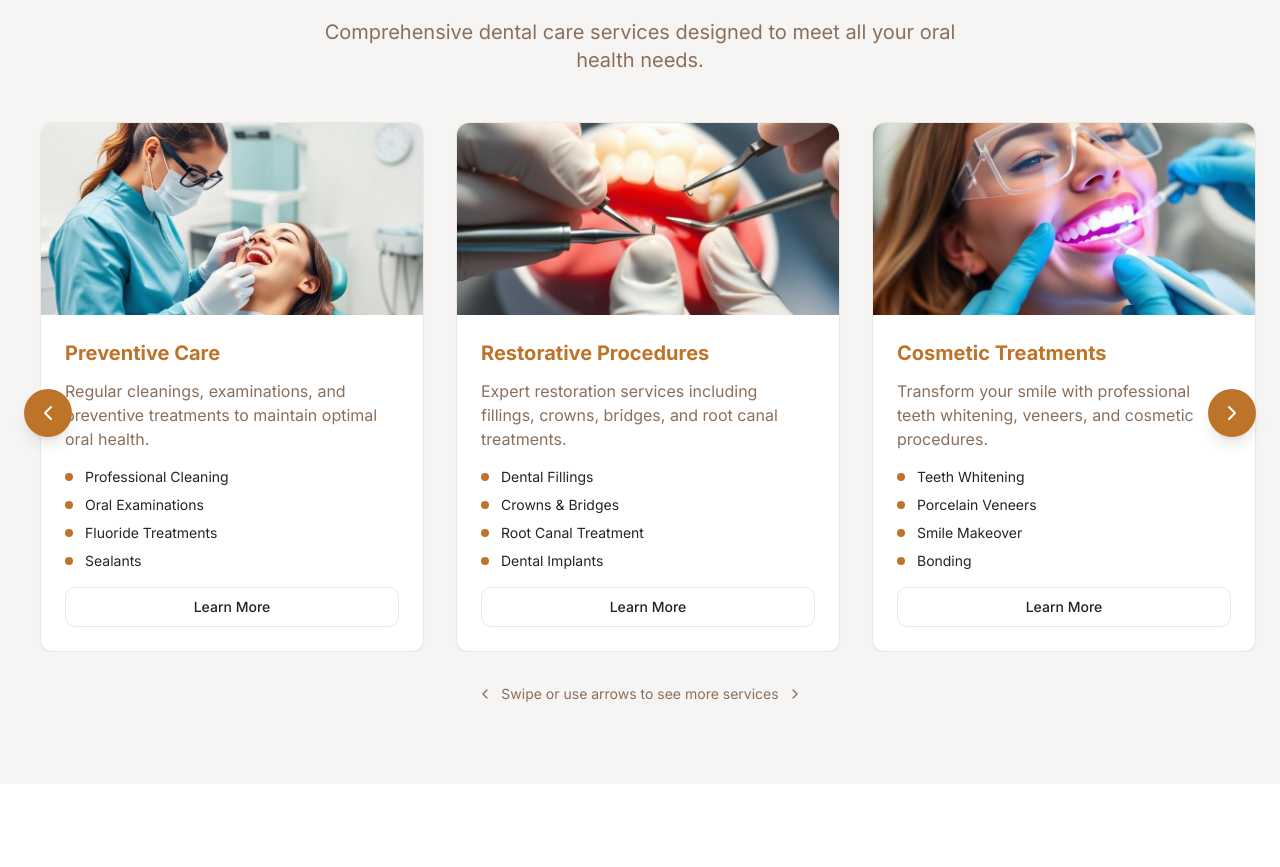
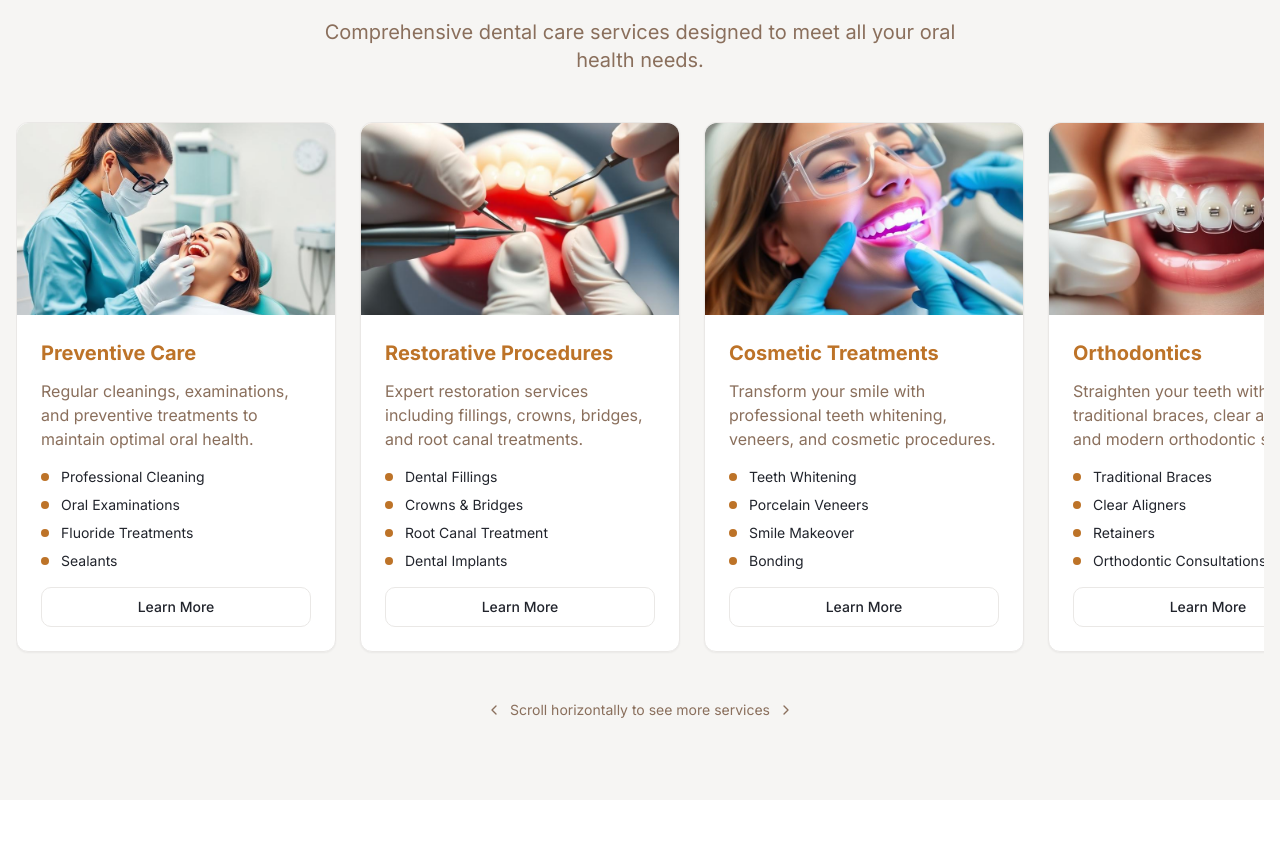
Before and after one commit to AarshKariya/doc-website-2, a React (Vite) app: page / in a window 1280 px wide. Shown: the part 3280-4147 px from the top of the page. Built offline with nearby package versions, Linux system fonts and the light colour scheme.

Commit message:
Fix carousel in services section
The services section is still displaying as a grid instead of an infinite carousel. This commit addresses the issue to ensure the carousel functionality is correctly implemented.

```diff
--- a/src/pages/Index.tsx
+++ b/src/pages/Index.tsx
@@ -66,10 +66,22 @@ const Index = () => {
 
   useEffect(() => {
     if (!emblaApi) return;
+    console.log('Embla carousel initialized');
     onSelect();
     emblaApi.on('select', onSelect);
     emblaApi.on('reInit', onSelect);
   }, [emblaApi, onSelect]);
+
+  useEffect(() => {
+    console.log('Services data:', services.length, 'items');
+  }, []);
+
+  // Force a re-render key
+  const [carouselKey, setCarouselKey] = useState(0);
+  useEffect(() => {
+    const timer = setTimeout(() => setCarouselKey(1), 100);
+    return () => clearTimeout(timer);
+  }, []);
 
   const doctors = [
     {
@@ -398,16 +410,16 @@ const Index = () => {
             </p>
           </div>
 
-          {/* Carousel Container */}
+          {/* Carousel Container - Simple CSS Scroll */}
           <div className="relative">
-            <div className="overflow-hidden" ref={emblaRef}>
-              <div className="flex">
+            <div className="flex overflow-x-auto gap-6 pb-4 snap-x snap-mandatory scrollbar-hide" style={{ scrollbarWidth: 'none', msOverflowStyle: 'none' }}>
+              <style>{`.scrollbar-hide::-webkit-scrollbar { display: none; }`}</style>
               {services.map((service, index) => (
                 <div
                   key={index}
-                    className="flex-[0_0_100%] min-w-0 sm:flex-[0_0_80%] md:flex-[0_0_60%] lg:flex-[0_0_40%] xl:flex-[0_0_33.333%] pl-4"
+                  className="flex-none w-[280px] md:w-[320px] snap-center"
                 >
-                    <Card className="hover-lift scroll-reveal shadow-soft h-full mx-2">
+                  <Card className="hover-lift scroll-reveal shadow-soft h-full">
                     <div className="relative overflow-hidden rounded-t-lg">
                       <img
                         src={service.image}
@@ -435,34 +447,12 @@ const Index = () => {
                 </div>
               ))}
             </div>
-            </div>
-
-            {/* Navigation Arrows */}
-            <button
-              onClick={scrollPrev}
-              className={`absolute left-2 top-1/2 -translate-y-1/2 z-10 w-12 h-12 rounded-full bg-primary text-primary-foreground shadow-lg hover:bg-primary-dark transition-all duration-200 flex items-center justify-center ${
-                !canScrollPrev ? 'opacity-50 cursor-not-allowed' : 'hover:scale-110'
-              }`}
-              disabled={!canScrollPrev}
-            >
-              <ChevronLeft className="w-6 h-6" />
-            </button>
-
-            <button
-              onClick={scrollNext}
-              className={`absolute right-2 top-1/2 -translate-y-1/2 z-10 w-12 h-12 rounded-full bg-primary text-primary-foreground shadow-lg hover:bg-primary-dark transition-all duration-200 flex items-center justify-center ${
-                !canScrollNext ? 'opacity-50 cursor-not-allowed' : 'hover:scale-110'
-              }`}
-              disabled={!canScrollNext}
-            >
-              <ChevronRight className="w-6 h-6" />
-            </button>
 
             {/* Scroll Indicator */}
             <div className="flex justify-center mt-8 space-x-2">
               <div className="flex items-center space-x-2 text-muted-foreground">
                 <ChevronLeft className="w-4 h-4" />
-                <span className="text-sm">Swipe or use arrows to see more services</span>
+                <span className="text-sm">Scroll horizontally to see more services</span>
                 <ChevronRight className="w-4 h-4" />
               </div>
             </div>
```
Lines whose indentation alone changed are shown as unchanged.
